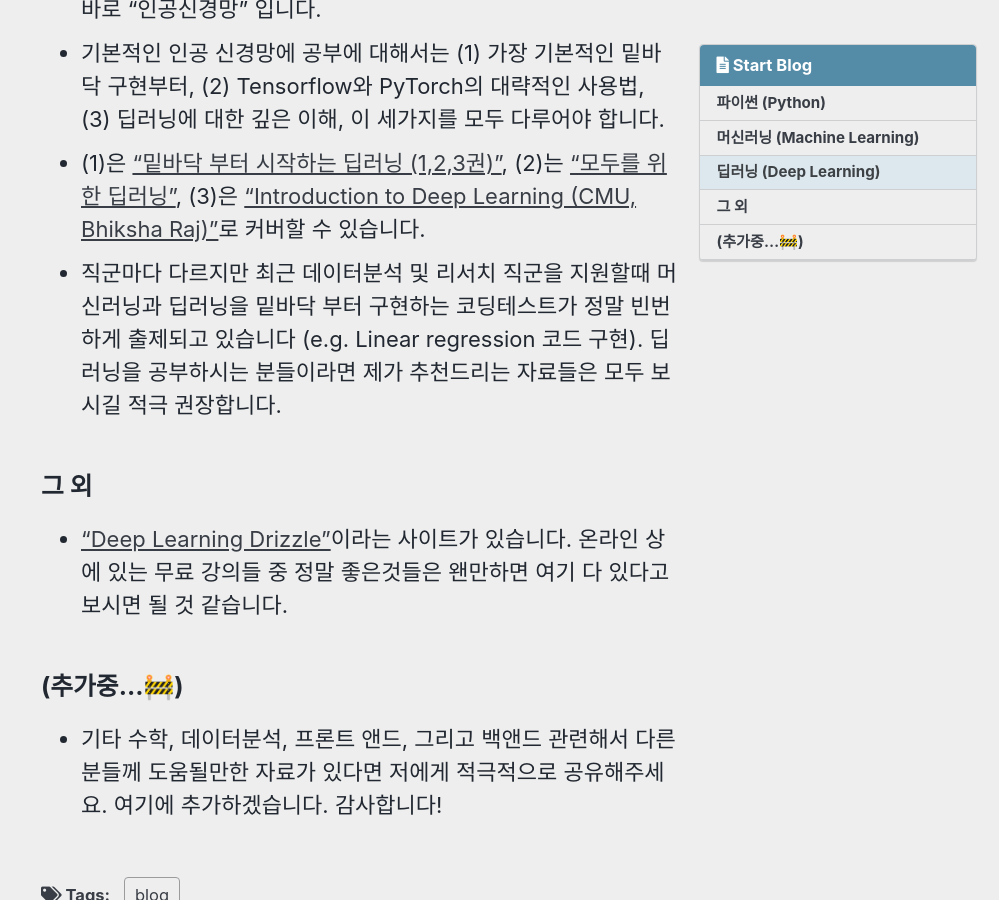
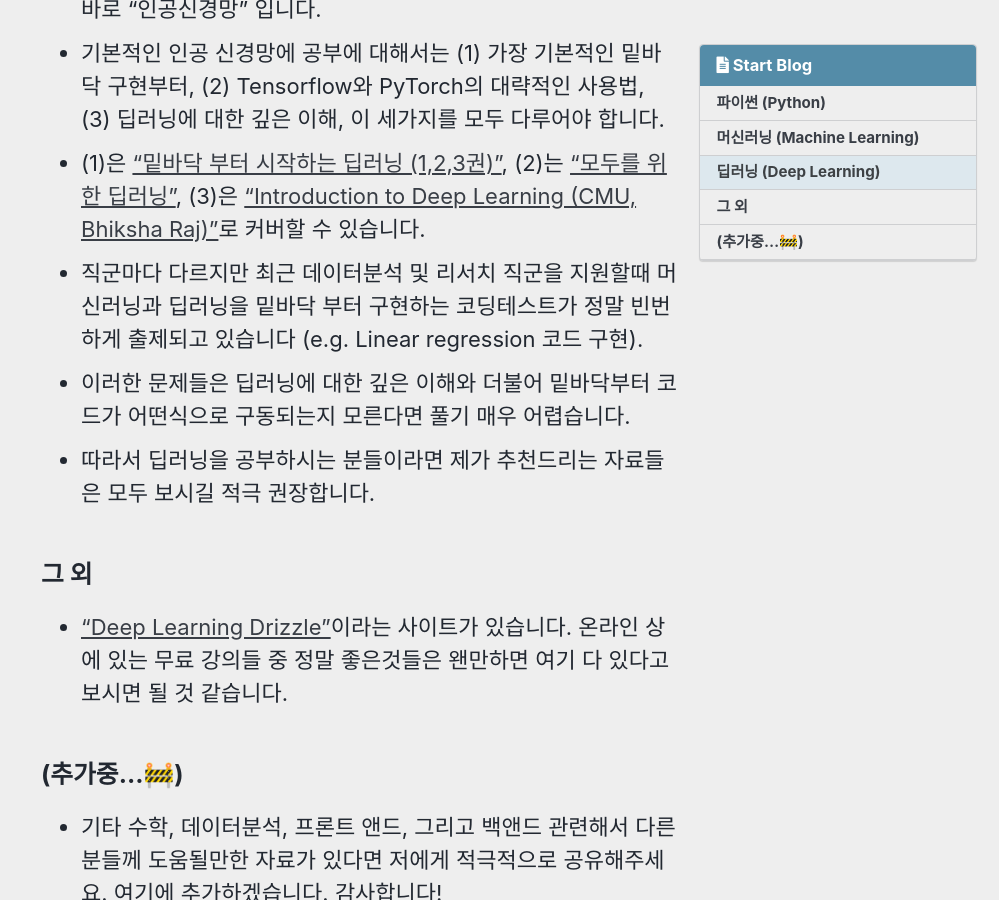
Before and after one commit to TAVEResearch/TAVEResearch.github.io, a Jekyll site: the page built from _posts/2021-08-23-preliminaries.md, in a window 1280 px wide and 900 px high, scrolled down 1281 px. Shown: the whole window, without its empty margins (281-1280 px from the left). Built offline with Jekyll 4.4.1, drawn with Linux system fonts in a browser that asks for light colours; cached includes are drawn as plain includes; comment, search, counter and statistics services are not loaded.

Commit message:
Update 2021-08-23-preliminaries.md

```diff
--- a/_posts/2021-08-23-preliminaries.md
+++ b/_posts/2021-08-23-preliminaries.md
@@ -36,7 +36,9 @@ toc_label: "Start Blog"
 - 딥러닝의 기본 3요소는 크게 "데이터", "인공신경망", 그리고 손실함수라고 볼 수 있습니다. 여기서 머신러닝과 딥러닝의 차이점은 바로 "인공신경망" 입니다.
 - 기본적인 인공 신경망에 공부에 대해서는 (1) 가장 기본적인 밑바닥 구현부터, (2) Tensorflow와 PyTorch의 대략적인 사용법, (3) 딥러닝에 대한 깊은 이해, 이 세가지를 모두 다루어야 합니다.
 - (1)은 ["밑바닥 부터 시작하는 딥러닝 (1,2,3권)"](https://github.com/WegraLee?tab=repositories), (2)는 ["모두를 위한 딥러닝"](https://deeplearningzerotoall.github.io/season2/), (3)은 ["Introduction to Deep Learning (CMU, Bhiksha Raj)"](http://deeplearning.cs.cmu.edu/F20/index.html)로 커버할 수 있습니다.
-- 직군마다 다르지만 최근 데이터분석 및 리서치 직군을 지원할때 머신러닝과 딥러닝을 밑바닥 부터 구현하는 코딩테스트가 정말 빈번하게 출제되고 있습니다 (e.g. Linear regression 코드 구현). 딥러닝을 공부하시는 분들이라면 제가 추천드리는 자료들은 모두 보시길 적극 권장합니다.
+- 직군마다 다르지만 최근 데이터분석 및 리서치 직군을 지원할때 머신러닝과 딥러닝을 밑바닥 부터 구현하는 코딩테스트가 정말 빈번하게 출제되고 있습니다 (e.g. Linear regression 코드 구현).
+- 이러한 문제들은 딥러닝에 대한 깊은 이해와 더불어 밑바닥부터 코드가 어떤식으로 구동되는지 모른다면 풀기 매우 어렵습니다.
+- 따라서 딥러닝을 공부하시는 분들이라면 제가 추천드리는 자료들은 모두 보시길 적극 권장합니다.
 
 
 ### 그 외
```
